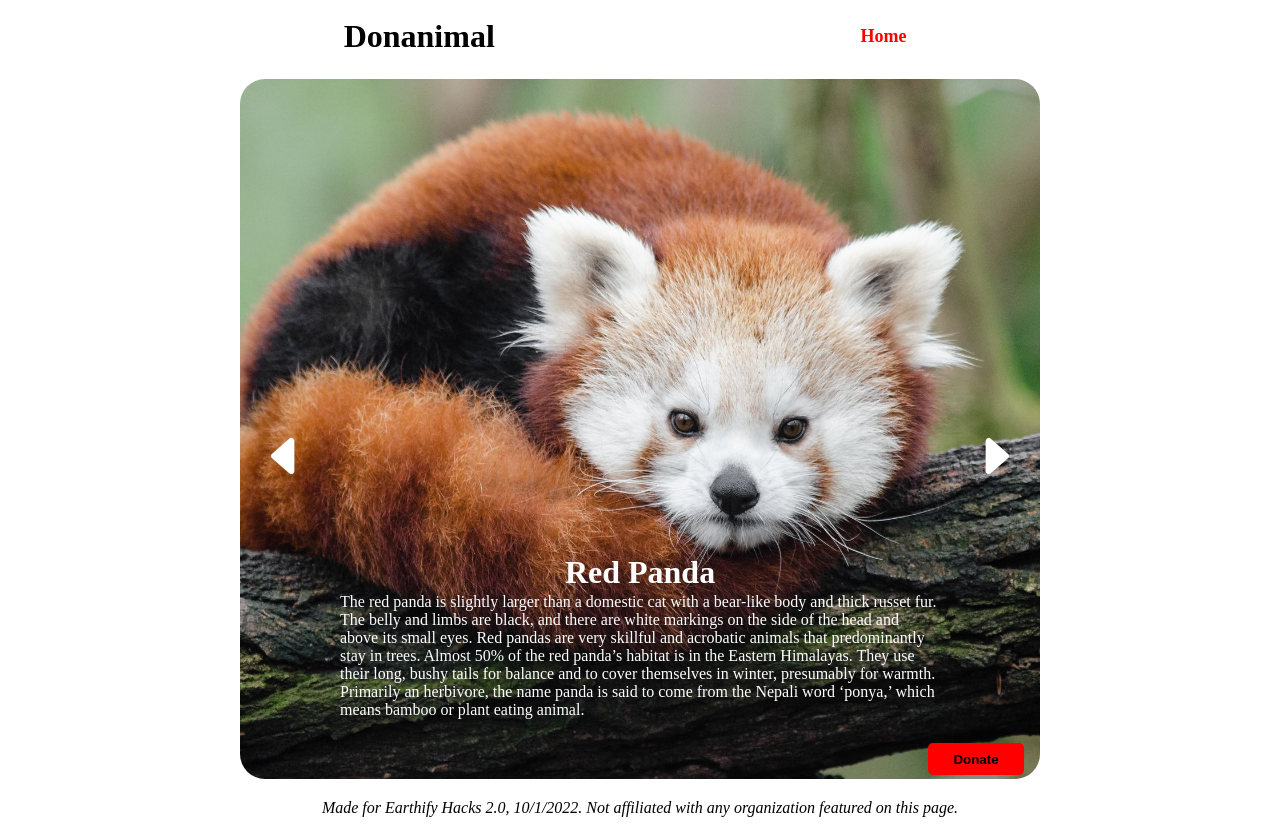
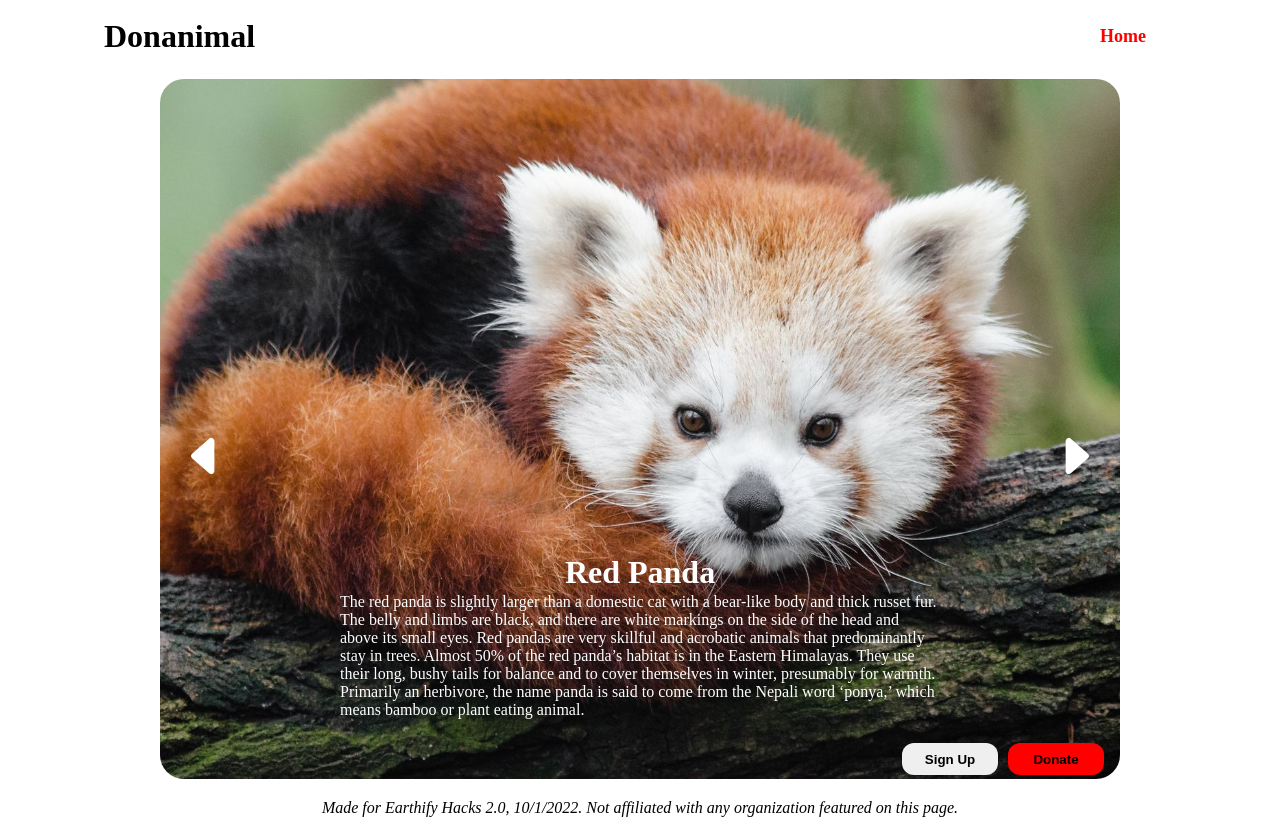
Before and after one commit to ObiBaratt/earthify, a React (Create React App) app: page / in a window 1280 px wide. Built offline with nearby package versions, Linux system fonts and the light colour scheme.

Commit message:
Update styling, change button roundness, widen image, expand navbar.

```diff
--- a/src/Components/Carousel/Carousel.css
+++ b/src/Components/Carousel/Carousel.css
@@ -1,8 +1,8 @@
 img {
-    width: 800px;
-    height: 700px;
+    width: 60rem;
+    height: 43.75rem;
     object-fit: cover;
-    border-radius: 25px;
+    border-radius: 1.5rem;
 }
 
 .carousel {
@@ -58,7 +58,7 @@ img {
 
   .donate {
     background-color: red;
-    border-radius: 5px;
+    border-radius: 0.75rem;
     border: none;
     font-weight: bold;
     width: 6rem;
@@ -67,10 +67,10 @@ img {
 
   .signup {
     /* background-color: red; */
-    border-radius: 5px;
+    border-radius: 0.75rem;
     border: none;
     font-weight: bold;
-    margin-right: 10px;
+    margin-right: 0.625rem;
     width: 6rem;
     height: 2rem;
   }
--- a/src/Components/Carousel/Carousel.tsx
+++ b/src/Components/Carousel/Carousel.tsx
@@ -45,7 +45,7 @@ const Carousel = () => {
                         <div className="name">{slide.name}</div>
                         <div className="text">{slide.text}</div>
                         <div className="bottom-right">
-                          {/* <button className="signup">Sign Up</button> */}
+                          <button className="signup">Sign Up</button>
                           <button onClick={handleDonate} className="donate">Donate</button>
                         </div>
                       </>
--- a/src/Components/Navbar/Navbar.css
+++ b/src/Components/Navbar/Navbar.css
@@ -6,13 +6,17 @@ a {
     text-decoration: none;
 }
 
+nav {
+ height: 56px;
+ display: flex;
+}
+
 .navbar {
     display: flex;
     align-items: center;
     justify-content: space-between;
-    padding: 20px;
-    margin-left: 30px;
-    margin-right: 30px;
+    padding-left: 6rem;
+    padding-right: 6rem;
    }
 
    .org {
@@ -32,12 +36,6 @@ a {
     margin-right: 20px;
    }
 
-   nav {
-    height: 56px;
-    display: flex;
-    justify-content: space-evenly;
-    align-items: center;
-  }
 
   /* Basic styles for nav links */
   nav a {
--- a/src/Components/Navbar/Navbar.tsx
+++ b/src/Components/Navbar/Navbar.tsx
@@ -4,7 +4,7 @@ import "./Navbar.css";
 
 const Navbar = () => {
     return (
-      <nav>
+      <nav className="navbar">
         <div className='org'>Donanimal</div>
         <div className='navItems'>
             <NavLink
```
